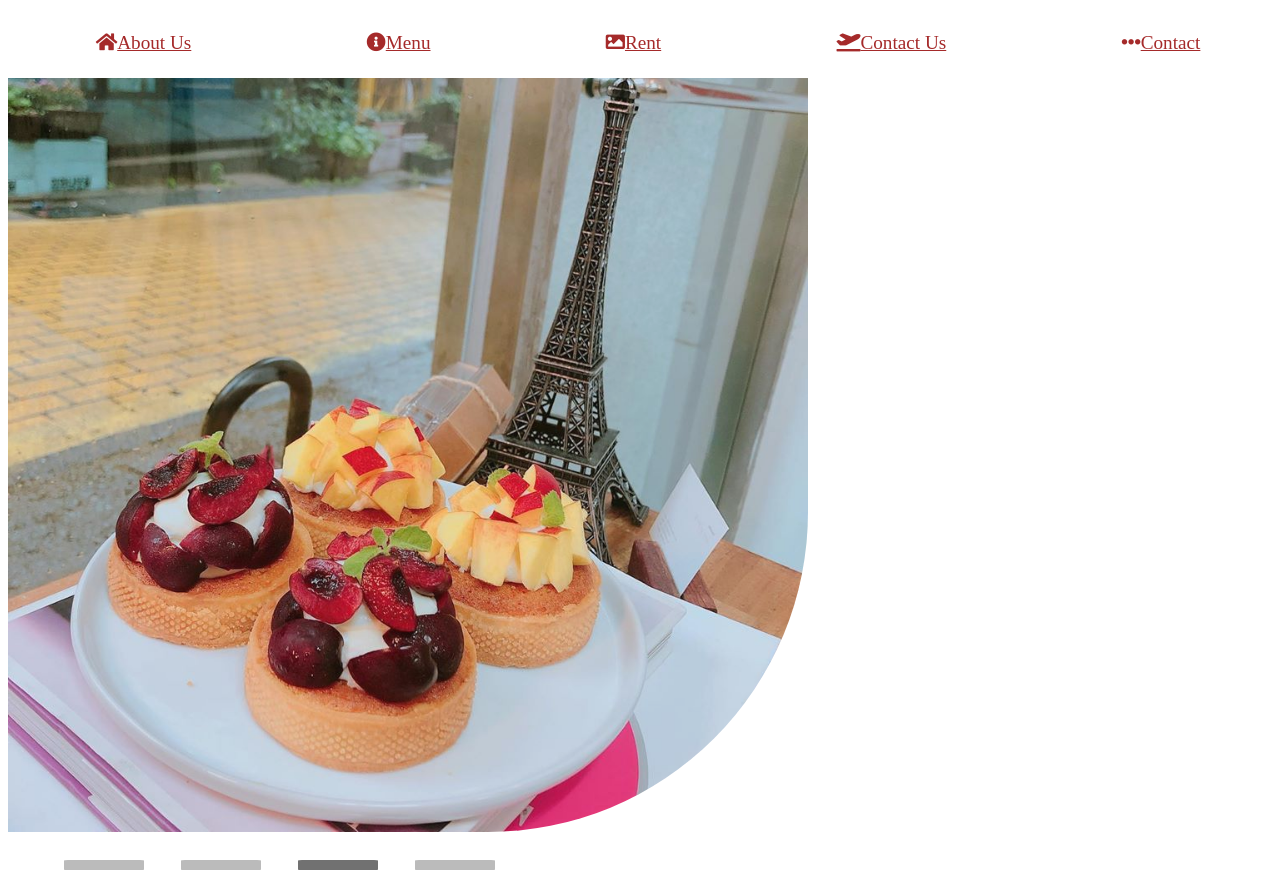
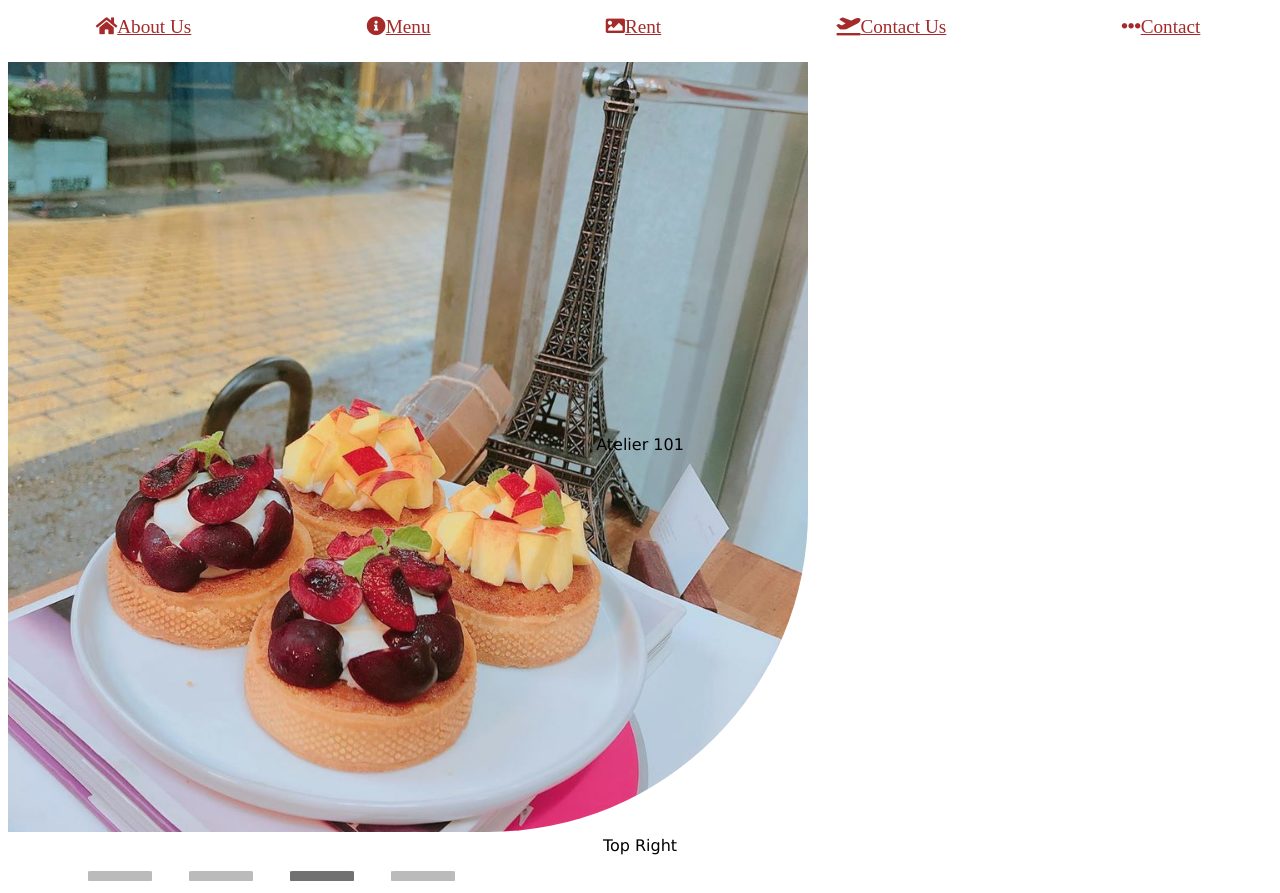
Before and after one commit to jeewon613/storefront, a plain HTML site: page index.html in a window 1280 px wide. Drawn offline with Linux system fonts and the light colour scheme.

Commit message:
initialtext

```diff
--- a/css/style.css
+++ b/css/style.css
@@ -1,7 +1,7 @@
 .topnav { /*-- main navigation element --*/
   margin-top: -2em; /*-- uses negative margin to pull menu to top --*/
   padding-bottom: 1em;
-  padding-top: 1em;
+  padding-top: 0em;
   background-color: white;
   border: 2px ;
   display: flex; /*-- creates a flex container --*/
@@ -110,12 +110,13 @@ top: 0;
 /* The dots/bullets/indicators */
 .dot {
 height: 10px;
-width: 5em;
+width: 4em;
 background-color: #bbb;
 border-radius: 5%;
 display: inline-block;
 transition: background-color 0.6s ease;
 margin-right: 2em;
+margin-top: 1em;
 }
 
 .active {
@@ -144,3 +145,17 @@ to {opacity: 1}
 @media only screen and (max-width: 300px) {
 .text {font-size: 11px}
 }
+
+
+.container {
+  position: relative;
+  text-align: center;
+}
+
+
+.centered {
+  position: absolute;
+  top: 50%;
+  left: 50%;
+  transform: translate(-50%, -50%);
+}
--- a/index.html
+++ b/index.html
@@ -33,7 +33,7 @@
 
 <body>
 
-
+<div class="container">
 <div class="slideshow-container">
 
 <div class="mySlides fade">
@@ -52,14 +52,21 @@
 </div>
 
 </div>
-<br>
 
-<div style="margin-left: 3.5em">
+<div class="top-right">Top Right</div>
+<div class="centered">Atelier 101</div>
+
+</div>
+
+<div style="margin-left: 5em">
   <span class="dot"></span>
   <span class="dot"></span>
   <span class="dot"></span>
   <span class="dot"></span>
 </div>
+
+
+
 
 <script>
 var slideIndex = 0;
```
